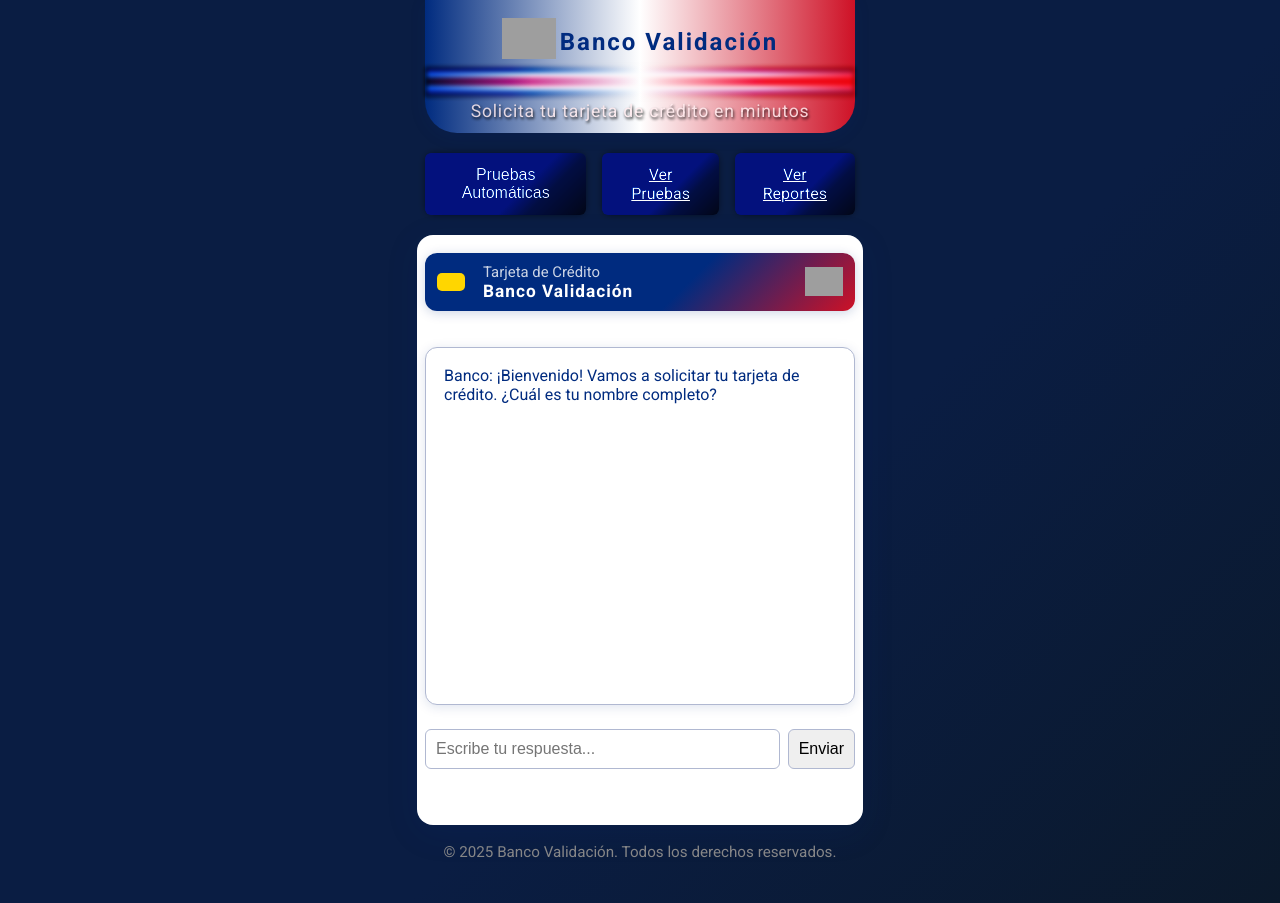
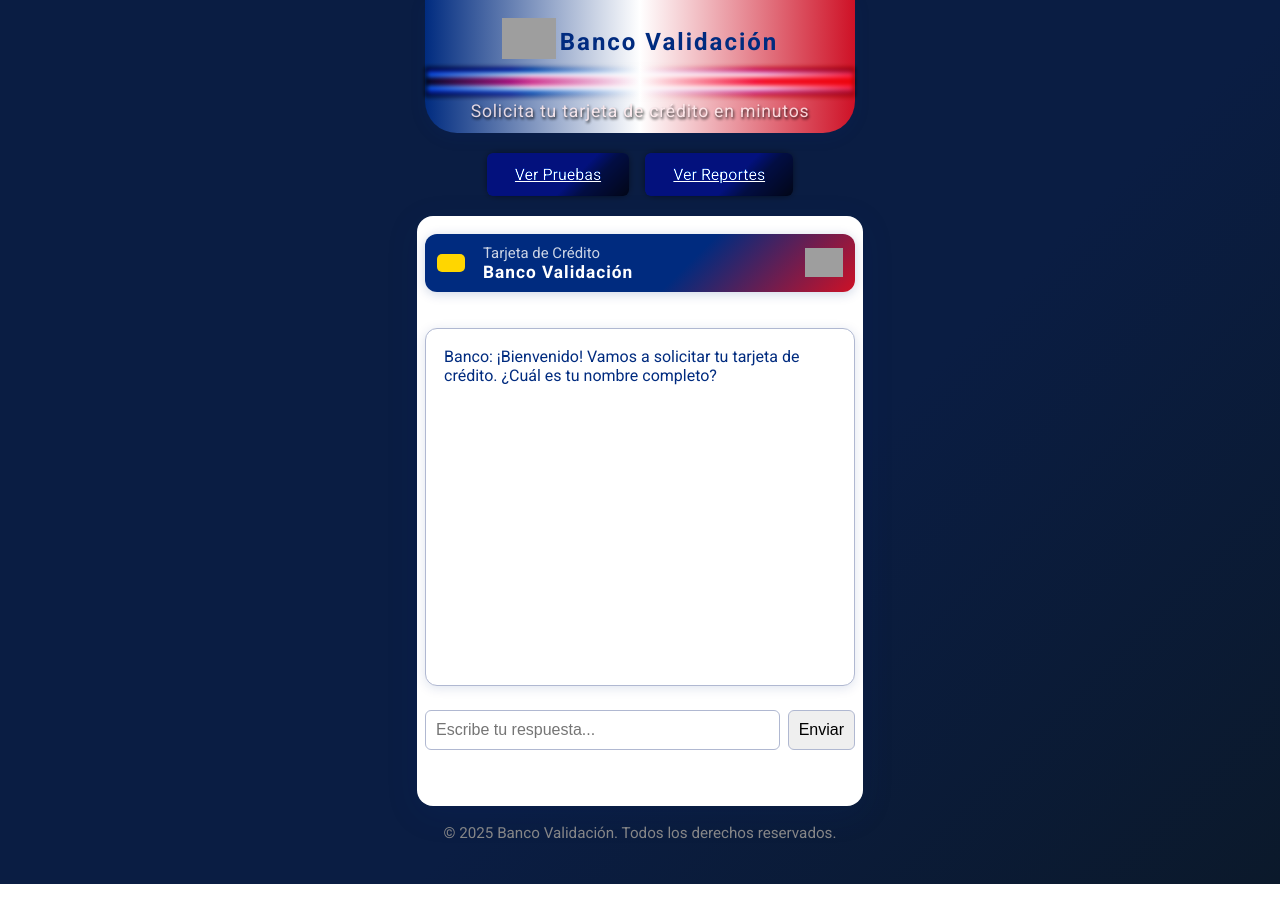
Before and after one commit to yovoyTecSRL/prescrn, a plain HTML site: page index.html in a window 1280 px wide. Drawn offline with Linux system fonts and the light colour scheme; grey boxes are pictures that could not be loaded.

Commit message:
Update index.html

```diff
--- a/index.html
+++ b/index.html
@@ -24,9 +24,6 @@
     </div>
 
     <div class="nav" >
-        <button onclick="ejecutarPruebasInteractivo()" class="button">
-            Pruebas Automáticas
-        </button>
         <a href="./pruebas-automaticas.html" class="button">Ver Pruebas</a>
         <a href="./reporte-pruebas.html" class="button">Ver Reportes</a>
     </div>
```
